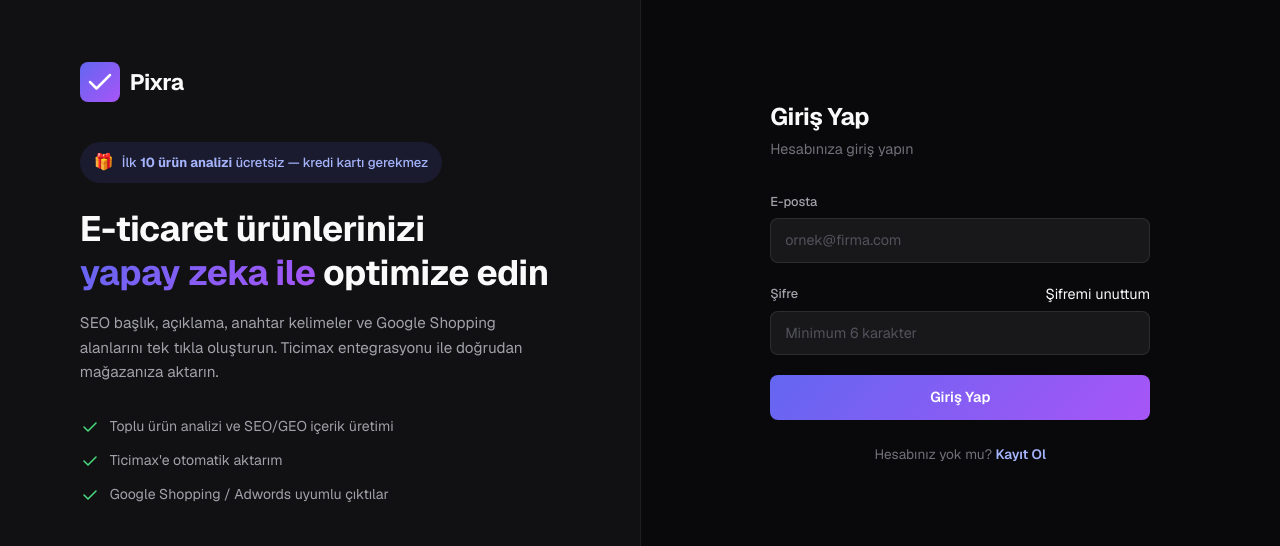
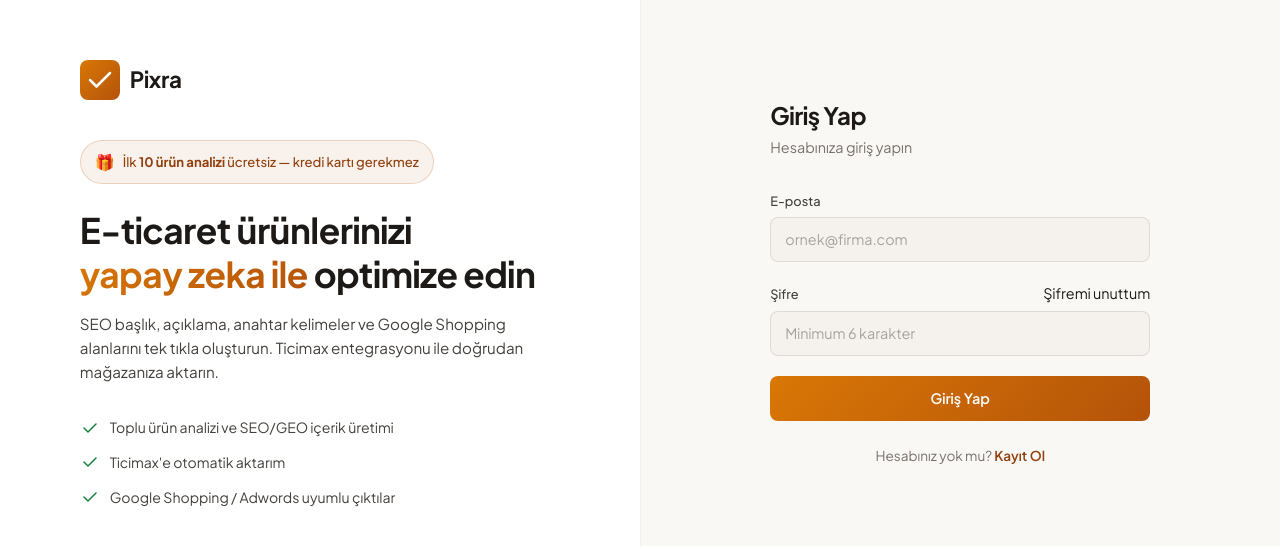
Before and after one commit to smhaydn/pixra.co, a Next.js app in the folder frontend/: page /login in a window 1280 px wide. Shown: the part 116-662 px from the top of the page. Built offline with nearby package versions, Linux system fonts and the light colour scheme; no server answers.

Commit message:
design: warm amber theme v3

```diff
--- a/frontend/src/app/globals.css
+++ b/frontend/src/app/globals.css
@@ -1,140 +1,194 @@
 @import "tailwindcss";
 
 /* ══════════════════════════════════════
-   PIXRA DESIGN SYSTEM v2
+   PIXRA DESIGN SYSTEM v3
+   Warm Light + Espresso Dark
+   Font: Plus Jakarta Sans
    ══════════════════════════════════════ */
 
+/* ── Light theme (default) ── */
 :root {
-  /* ── Surface (dark scale) ── */
-  --surface-0: #09090b;
-  --surface-1: #111113;
-  --surface-2: #18181b;
-  --surface-3: #1f1f23;
-  --surface-4: #27272a;
-  --surface-5: #3f3f46;
-  --surface-elevated: #1c1c20;
+  /* Surfaces — warm off-white */
+  --surface-0:        #FAF8F5;
+  --surface-1:        #FFFFFF;
+  --surface-2:        #F5F2ED;
+  --surface-3:        #EDE9E3;
+  --surface-4:        #DDD8D0;
+  --surface-5:        #C4BDB3;
+  --surface-elevated: #FFFFFF;
 
-  /* ── Border ── */
-  --border-subtle: rgba(255, 255, 255, 0.06);
-  --border-default: rgba(255, 255, 255, 0.09);
-  --border-strong: rgba(255, 255, 255, 0.14);
-  --border-focus: #6366f1;
+  /* Borders */
+  --border-subtle:  rgba(28, 25, 23, 0.06);
+  --border-default: rgba(28, 25, 23, 0.10);
+  --border-strong:  rgba(28, 25, 23, 0.18);
+  --border-focus:   #B45309;
 
-  /* ── Text ── */
-  --text-primary: #fafafa;
-  --text-secondary: #a1a1aa;
-  --text-tertiary: #71717a;
-  --text-muted: #52525b;
+  /* Text */
+  --text-primary:   #1C1917;
+  --text-secondary: #44403C;
+  --text-tertiary:  #78716C;
+  --text-muted:     #A8A29E;
 
-  /* ── Brand (indigo + purple gradient) ── */
-  --brand-primary: #6366f1;
-  --brand-hover: #7577f5;
-  --brand-accent: #a855f7;
-  --brand-subtle: rgba(99, 102, 241, 0.12);
-  --brand-glow: rgba(99, 102, 241, 0.35);
-  --brand-text: #a5b4fc;
-  --brand-gradient: linear-gradient(135deg, #6366f1 0%, #a855f7 100%);
-  --brand-gradient-subtle: linear-gradient(135deg, rgba(99, 102, 241, 0.10) 0%, rgba(168, 85, 247, 0.10) 100%);
+  /* Brand — Amber warm */
+  --brand-primary:          #B45309;
+  --brand-hover:            #92400E;
+  --brand-light:            #D97706;
+  --brand-subtle:           rgba(180, 83, 9, 0.08);
+  --brand-glow:             rgba(180, 83, 9, 0.22);
+  --brand-border:           rgba(180, 83, 9, 0.20);
+  --brand-text:             #92400E;
+  --brand-gradient:         linear-gradient(135deg, #D97706 0%, #B45309 100%);
+  --brand-gradient-subtle:  linear-gradient(135deg, rgba(217, 119, 6, 0.08) 0%, rgba(180, 83, 9, 0.08) 100%);
 
-  /* ── AI / Magic (for the wow moment) ── */
-  --magic-bg: radial-gradient(circle at top right, rgba(168, 85, 247, 0.15), transparent 60%),
-              radial-gradient(circle at bottom left, rgba(99, 102, 241, 0.15), transparent 60%);
-  --magic-border: linear-gradient(135deg, rgba(99, 102, 241, 0.5), rgba(168, 85, 247, 0.5));
+  /* Semantic */
+  --success:        #16a34a;
+  --success-subtle: rgba(22, 163, 74, 0.08);
+  --success-text:   #15803d;
+  --error:          #dc2626;
+  --error-subtle:   rgba(220, 38, 38, 0.08);
+  --error-text:     #b91c1c;
+  --warning:        #d97706;
+  --warning-subtle: rgba(217, 119, 6, 0.08);
+  --warning-text:   #b45309;
+  --info:           #2563eb;
+  --info-subtle:    rgba(37, 99, 235, 0.08);
+  --info-text:      #1d4ed8;
 
-  /* ── Semantic ── */
-  --success: #22c55e;
-  --success-subtle: rgba(34, 197, 94, 0.10);
-  --success-text: #4ade80;
-  --error: #ef4444;
-  --error-subtle: rgba(239, 68, 68, 0.10);
-  --error-text: #fca5a5;
-  --warning: #f59e0b;
-  --warning-subtle: rgba(245, 158, 11, 0.10);
-  --warning-text: #fbbf24;
-  --info: #3b82f6;
-  --info-subtle: rgba(59, 130, 246, 0.10);
-  --info-text: #93c5fd;
+  /* Typography scale */
+  --text-xs:      0.72rem;    /* 11.5px */
+  --text-sm:      0.82rem;    /* 13px */
+  --text-base:    0.9rem;     /* 14.4px */
+  --text-md:      1rem;       /* 16px */
+  --text-lg:      1.15rem;    /* 18.4px */
+  --text-xl:      1.35rem;    /* 21.6px */
+  --text-2xl:     1.65rem;    /* 26.4px */
+  --text-3xl:     2.1rem;     /* 33.6px */
+  --text-display: 2.75rem;    /* 44px */
 
-  /* ── Typography Scale ── */
-  --text-xs: 0.72rem;     /* 11.5px - caption */
-  --text-sm: 0.82rem;     /* 13px - secondary body */
-  --text-base: 0.9rem;    /* 14.4px - body */
-  --text-md: 1rem;        /* 16px - emphasized */
-  --text-lg: 1.15rem;     /* 18.4px - h4 */
-  --text-xl: 1.35rem;     /* 21.6px - h3 */
-  --text-2xl: 1.65rem;    /* 26.4px - h2 */
-  --text-3xl: 2.1rem;     /* 33.6px - h1 */
-  --text-display: 2.75rem;/* 44px - hero */
+  --leading-tight:   1.2;
+  --leading-snug:    1.35;
+  --leading-normal:  1.6;
+  --leading-relaxed: 1.75;
 
-  --leading-tight: 1.2;
-  --leading-snug: 1.35;
-  --leading-normal: 1.55;
-  --leading-relaxed: 1.7;
+  --tracking-tight:  -0.02em;
+  --tracking-normal:  0em;
+  --tracking-wide:    0.025em;
+  --tracking-caps:    0.07em;
 
-  --tracking-tight: -0.02em;
-  --tracking-normal: 0em;
-  --tracking-wide: 0.025em;
-  --tracking-caps: 0.08em;
+  --weight-regular:   400;
+  --weight-medium:    500;
+  --weight-semibold:  600;
+  --weight-bold:      700;
+  --weight-extrabold: 800;
 
-  --weight-regular: 400;
-  --weight-medium: 500;
-  --weight-semibold: 600;
-  --weight-bold: 700;
-
-  /* ── Spacing (4px grid) ── */
-  --space-1: 0.25rem;
-  --space-2: 0.5rem;
-  --space-3: 0.75rem;
-  --space-4: 1rem;
-  --space-5: 1.25rem;
-  --space-6: 1.5rem;
-  --space-8: 2rem;
+  /* Spacing — 4px grid */
+  --space-1:  0.25rem;
+  --space-2:  0.5rem;
+  --space-3:  0.75rem;
+  --space-4:  1rem;
+  --space-5:  1.25rem;
+  --space-6:  1.5rem;
+  --space-8:  2rem;
   --space-10: 2.5rem;
   --space-12: 3rem;
   --space-16: 4rem;
   --space-20: 5rem;
 
-  /* ── Radius ── */
-  --radius-xs: 4px;
-  --radius-sm: 6px;
-  --radius-md: 8px;
-  --radius-lg: 12px;
-  --radius-xl: 16px;
-  --radius-2xl: 20px;
+  /* Radius */
+  --radius-xs:   3px;
+  --radius-sm:   6px;
+  --radius-md:   8px;
+  --radius-lg:   12px;
+  --radius-xl:   16px;
+  --radius-2xl:  20px;
   --radius-full: 9999px;
 
-  /* ── Shadow ── */
-  --shadow-sm: 0 1px 2px rgba(0, 0, 0, 0.3);
-  --shadow-md: 0 4px 12px rgba(0, 0, 0, 0.25);
-  --shadow-lg: 0 8px 24px rgba(0, 0, 0, 0.3);
-  --shadow-overlay: 0 16px 48px rgba(0, 0, 0, 0.5);
-  --shadow-glow: 0 0 0 1px var(--brand-primary), 0 6px 20px var(--brand-glow);
-  --shadow-focus-ring: 0 0 0 3px var(--brand-subtle);
+  /* Shadows — light, warm */
+  --shadow-sm:         0 1px 3px rgba(28, 25, 23, 0.07), 0 1px 2px rgba(28, 25, 23, 0.04);
+  --shadow-md:         0 4px 12px rgba(28, 25, 23, 0.08), 0 2px 4px rgba(28, 25, 23, 0.04);
+  --shadow-lg:         0 8px 24px rgba(28, 25, 23, 0.10);
+  --shadow-overlay:    0 20px 48px rgba(28, 25, 23, 0.16), 0 8px 16px rgba(28, 25, 23, 0.06);
+  --shadow-focus-ring: 0 0 0 3px rgba(180, 83, 9, 0.14);
+  --shadow-brand:      0 4px 14px rgba(180, 83, 9, 0.25);
 
-  /* ── Layout ── */
-  --sidebar-w: 240px;
-  --header-h: 60px;
+  /* Layout */
+  --sidebar-w:   240px;
+  --header-h:    60px;
   --content-max: 1280px;
 
-  /* ── Motion ── */
-  --duration-fast: 120ms;
-  --duration-base: 200ms;
-  --duration-slow: 320ms;
+  /* Motion */
+  --duration-fast:   120ms;
+  --duration-base:   200ms;
+  --duration-slow:   320ms;
   --duration-slower: 500ms;
-  --ease-out: cubic-bezier(0.16, 1, 0.3, 1);
+  --ease-out:    cubic-bezier(0.16, 1, 0.3, 1);
   --ease-in-out: cubic-bezier(0.4, 0, 0.2, 1);
   --ease-bounce: cubic-bezier(0.34, 1.56, 0.64, 1);
 
-  /* ── Font ── */
-  --font-sans: var(--font-geist-sans), -apple-system, BlinkMacSystemFont, 'Segoe UI', sans-serif;
+  /* Font — Plus Jakarta Sans via next/font */
+  --font-sans: var(--font-plus-jakarta-sans), -apple-system, BlinkMacSystemFont, sans-serif;
   --font-mono: var(--font-geist-mono), 'SF Mono', 'Fira Code', monospace;
 
-  /* ── Z-index layers ── */
-  --z-sidebar: 40;
-  --z-header: 50;
+  /* Z-index */
+  --z-sidebar:  40;
+  --z-header:   50;
   --z-dropdown: 60;
-  --z-modal: 100;
-  --z-toast: 200;
+  --z-modal:    100;
+  --z-toast:    200;
+}
+
+/* ══════════════════════════════════════
+   DARK THEME — Espresso Brown
+   Kullanım: <html data-theme="dark">
+   ══════════════════════════════════════ */
+[data-theme="dark"] {
+  --surface-0:        #180F0A;
+  --surface-1:        #211610;
+  --surface-2:        #2B1E16;
+  --surface-3:        #38271C;
+  --surface-4:        #463224;
+  --surface-5:        #5C4232;
+  --surface-elevated: #261B12;
+
+  --border-subtle:  rgba(250, 240, 230, 0.06);
+  --border-default: rgba(250, 240, 230, 0.10);
+  --border-strong:  rgba(250, 240, 230, 0.16);
+  --border-focus:   #D97706;
+
+  --text-primary:   #FAF0E6;
+  --text-secondary: #D4B896;
+  --text-tertiary:  #8C7260;
+  --text-muted:     #5C4A3C;
+
+  --brand-primary:         #D97706;
+  --brand-hover:           #F59E0B;
+  --brand-light:           #FCD34D;
+  --brand-subtle:          rgba(217, 119, 6, 0.14);
+  --brand-glow:            rgba(217, 119, 6, 0.28);
+  --brand-border:          rgba(217, 119, 6, 0.25);
+  --brand-text:            #FCD34D;
+  --brand-gradient:        linear-gradient(135deg, #F59E0B 0%, #D97706 100%);
+  --brand-gradient-subtle: linear-gradient(135deg, rgba(245, 158, 11, 0.12) 0%, rgba(217, 119, 6, 0.12) 100%);
+
+  --success:        #22c55e;
+  --success-subtle: rgba(34, 197, 94, 0.12);
+  --success-text:   #4ade80;
+  --error:          #ef4444;
+  --error-subtle:   rgba(239, 68, 68, 0.12);
+  --error-text:     #fca5a5;
+  --warning:        #f59e0b;
+  --warning-subtle: rgba(245, 158, 11, 0.12);
+  --warning-text:   #fcd34d;
+  --info:           #3b82f6;
+  --info-subtle:    rgba(59, 130, 246, 0.12);
+  --info-text:      #93c5fd;
+
+  --shadow-sm:         0 1px 4px rgba(0, 0, 0, 0.35);
+  --shadow-md:         0 4px 16px rgba(0, 0, 0, 0.40);
+  --shadow-lg:         0 8px 28px rgba(0, 0, 0, 0.45);
+  --shadow-overlay:    0 20px 60px rgba(0, 0, 0, 0.65);
+  --shadow-focus-ring: 0 0 0 3px rgba(217, 119, 6, 0.20);
+  --shadow-brand:      0 4px 20px rgba(217, 119, 6, 0.30);
 }
 
 @theme inline {
@@ -156,6 +210,7 @@ body {
   line-height: var(--leading-normal);
   -webkit-font-smoothing: antialiased;
   -moz-osx-font-smoothing: grayscale;
+  transition: background-color var(--duration-base), color var(--duration-base);
 }
 
 *, *::before, *::after {
@@ -163,49 +218,41 @@ body {
 }
 
 h1, h2, h3, h4, h5, h6 {
-  font-weight: var(--weight-semibold);
+  font-weight: var(--weight-bold);
   line-height: var(--leading-tight);
   letter-spacing: var(--tracking-tight);
   color: var(--text-primary);
   margin: 0;
 }
 
-h1 { font-size: var(--text-3xl); font-weight: var(--weight-bold); }
+h1 { font-size: var(--text-3xl); font-weight: var(--weight-extrabold); }
 h2 { font-size: var(--text-2xl); font-weight: var(--weight-bold); }
 h3 { font-size: var(--text-xl); }
 h4 { font-size: var(--text-lg); }
 
 p { margin: 0; line-height: var(--leading-normal); }
-
 a { color: inherit; text-decoration: none; }
-
 button { font-family: inherit; }
 
-/* ── Scrollbar ── */
-::-webkit-scrollbar {
-  width: 8px;
-  height: 8px;
-}
-::-webkit-scrollbar-track {
-  background: transparent;
-}
-::-webkit-scrollbar-thumb {
-  background: var(--surface-4);
-  border-radius: 4px;
-}
-::-webkit-scrollbar-thumb:hover {
-  background: var(--surface-5);
-}
+/* Scrollbar */
+::-webkit-scrollbar { width: 6px; height: 6px; }
+::-webkit-scrollbar-track { background: transparent; }
+::-webkit-scrollbar-thumb { background: var(--surface-4); border-radius: 3px; }
+::-webkit-scrollbar-thumb:hover { background: var(--surface-5); }
 
-/* ── Selection ── */
+/* Selection */
 ::selection {
-  background: rgba(99, 102, 241, 0.3);
+  background: rgba(180, 83, 9, 0.15);
   color: var(--text-primary);
 }
 
 /* ══════════════════════════════════════
    UTILITY CLASSES
    ══════════════════════════════════════ */
+
+.text-brand {
+  color: var(--brand-primary);
+}
 
 .text-gradient {
   background: var(--brand-gradient);
@@ -215,11 +262,10 @@ button { font-family: inherit; }
   -webkit-text-fill-color: transparent;
 }
 
-.magic-surface {
-  position: relative;
-  background:
-    var(--magic-bg),
-    var(--surface-1);
+/* Warm surface — brand kartları için */
+.warm-surface {
+  background: var(--brand-subtle);
+  border: 1px solid var(--brand-border);
 }
 
 .divider {
@@ -235,7 +281,7 @@ button { font-family: inherit; }
   color: var(--text-tertiary);
   text-transform: uppercase;
   letter-spacing: var(--tracking-caps);
-  font-weight: var(--weight-medium);
+  font-weight: var(--weight-semibold);
 }
 
 /* ══════════════════════════════════════
@@ -244,22 +290,22 @@ button { font-family: inherit; }
 
 @keyframes fadeIn {
   from { opacity: 0; }
-  to { opacity: 1; }
+  to   { opacity: 1; }
 }
 
 @keyframes slideUp {
-  from { opacity: 0; transform: translateY(8px); }
-  to { opacity: 1; transform: translateY(0); }
+  from { opacity: 0; transform: translateY(6px); }
+  to   { opacity: 1; transform: translateY(0); }
 }
 
 @keyframes slideDown {
-  from { opacity: 0; transform: translateY(-8px); }
-  to { opacity: 1; transform: translateY(0); }
+  from { opacity: 0; transform: translateY(-6px); }
+  to   { opacity: 1; transform: translateY(0); }
 }
 
 @keyframes slideIn {
-  from { opacity: 0; transform: translateX(16px); }
-  to { opacity: 1; transform: translateX(0); }
+  from { opacity: 0; transform: translateX(14px); }
+  to   { opacity: 1; transform: translateX(0); }
 }
 
 @keyframes spin {
@@ -268,17 +314,12 @@ button { font-family: inherit; }
 
 @keyframes pulse {
   0%, 100% { opacity: 1; }
-  50% { opacity: 0.5; }
+  50%       { opacity: 0.5; }
 }
 
 @keyframes shimmer {
-  0% { background-position: -200% 0; }
-  100% { background-position: 200% 0; }
-}
-
-@keyframes glow {
-  0%, 100% { box-shadow: 0 0 20px rgba(99, 102, 241, 0.2); }
-  50% { box-shadow: 0 0 30px rgba(168, 85, 247, 0.35); }
+  0%   { background-position: -200% 0; }
+  100% { background-position:  200% 0; }
 }
 
 .skeleton {
@@ -293,7 +334,6 @@ button { font-family: inherit; }
   border-radius: var(--radius-sm);
 }
 
-/* ── Reduced motion ── */
 @media (prefers-reduced-motion: reduce) {
   *, *::before, *::after {
     animation-duration: 0.01ms !important;
--- a/frontend/src/app/layout.tsx
+++ b/frontend/src/app/layout.tsx
@@ -1,11 +1,12 @@
 import type { Metadata } from "next";
-import { Geist, Geist_Mono } from "next/font/google";
+import { Plus_Jakarta_Sans, Geist_Mono } from "next/font/google";
 import StyledJsxRegistry from "./registry";
 import "./globals.css";
 
-const geistSans = Geist({
-  variable: "--font-geist-sans",
+const plusJakartaSans = Plus_Jakarta_Sans({
+  variable: "--font-plus-jakarta-sans",
   subsets: ["latin"],
+  weight: ["400", "500", "600", "700", "800"],
 });
 
 const geistMono = Geist_Mono({
@@ -26,11 +27,11 @@ export default function RootLayout({
   return (
     <html
       lang="tr"
-      className={`${geistSans.variable} ${geistMono.variable} h-full antialiased`}
+      className={`${plusJakartaSans.variable} ${geistMono.variable} h-full antialiased`}
     >
       <body className="min-h-full flex flex-col">
-          <StyledJsxRegistry>{children}</StyledJsxRegistry>
-        </body>
+        <StyledJsxRegistry>{children}</StyledJsxRegistry>
+      </body>
     </html>
   );
 }
```
Also changed, not shown: frontend/src/components/shell/TopBar.tsx (+17 -12 lines).
